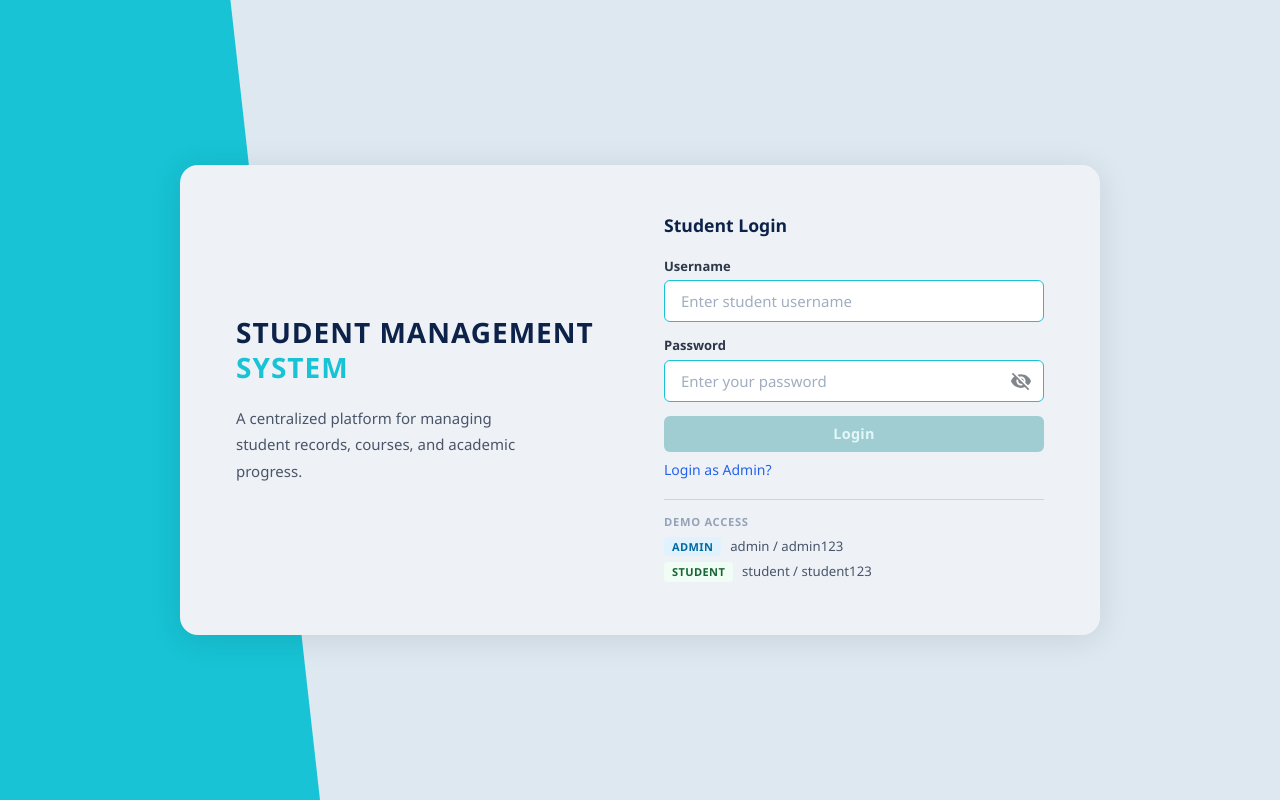
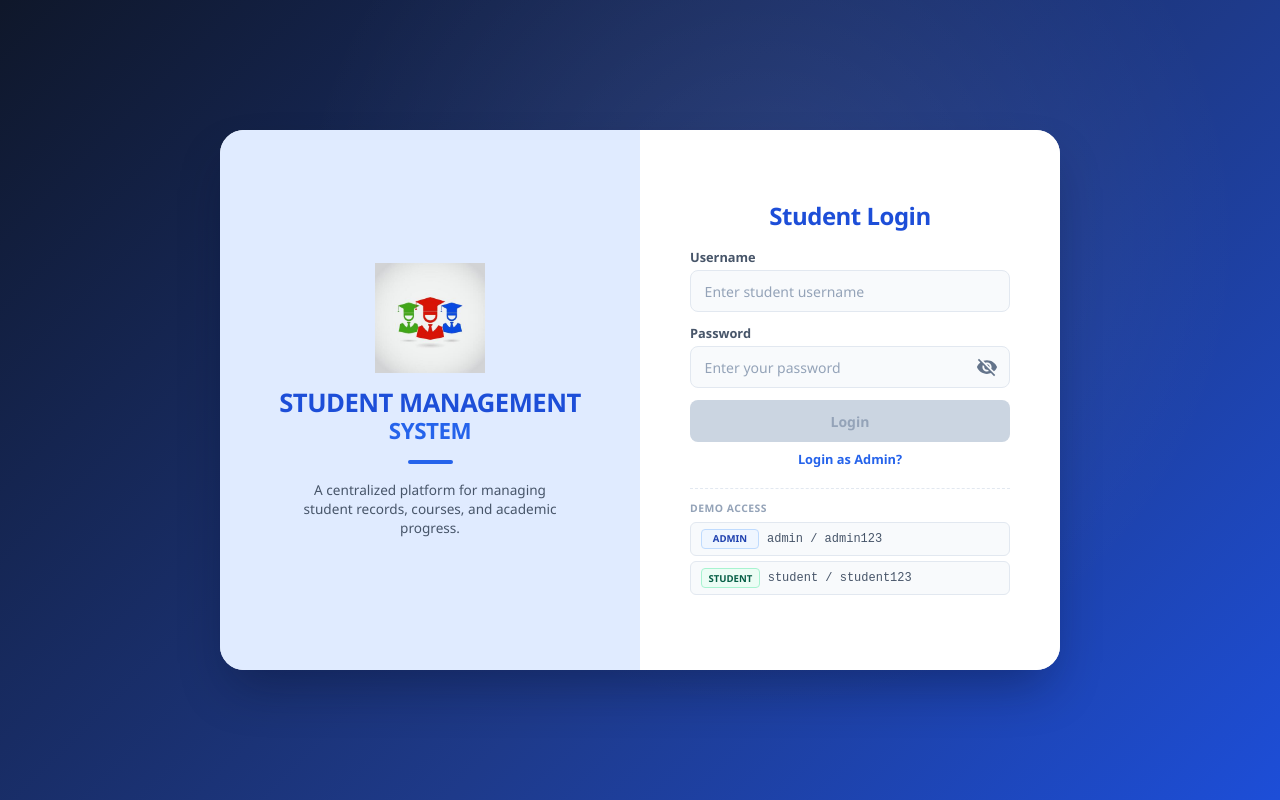
Before and after one commit to RajHarsh03/Student-Management-System-Angular, an Angular app in the folder student-management-system/: page /login in a window 1280 px wide. Built offline with nearby package versions, Linux system fonts and the light colour scheme.

Commit message:
Improve login page UI and add branding logo

```diff
--- a/student-management-system/src/app/auth/login/login.css
+++ b/student-management-system/src/app/auth/login/login.css
@@ -6,158 +6,158 @@
 .page {
   position: relative;
   min-height: 100dvh;
-  background: #dde8f0;
+  /* Reinstated the premium dark blue gradient with a subtle radial light glow */
+  background:
+    radial-gradient(circle at 60% 30%, rgba(255, 255, 255, 0.08), transparent 50%),
+    linear-gradient(135deg, #0f172a 0%, #1e3a8a 60%, #1d4ed8 100%);
   display: flex;
   align-items: center;
   justify-content: center;
-  padding: 2rem 1.5rem;
-  overflow-x: hidden;
+  padding: 1rem;
+  overflow: hidden; /* Guarantees no vertical scrolling */
 }
 
-.cyan-accent {
-  position: fixed;
-  top: 0;
-  left: 0;
-  width: 320px;
-  height: 100dvh;
-  background: #17c3d4;
-  clip-path: polygon(0 0, 72% 0, 100% 100%, 0 100%);
-  z-index: 0;
-}
-
+/* Kept the perfectly constrained layout dimensions */
 .main-panel {
   position: relative;
   z-index: 1;
-  background: #eef2f7;
-  border-radius: 18px;
+  background: #ffffff;
+  border-radius: 24px;
   width: 100%;
-  max-width: 920px;
+  max-width: 840px;
+  height: 540px;    /* Locked explicit height to ensure it fits perfectly on your screen */
   display: flex;
-  align-items: center;
-  padding: 3rem 3.5rem;
-  gap: 3rem;
-  box-shadow: 0 4px 32px rgba(0, 0, 0, 0.10);
+  overflow: hidden;
+  box-shadow: 0 25px 50px -12px rgba(7, 16, 43, 0.4);
 }
 
+/* Left Side Panel layout constraints */
 .brand-section {
   flex: 1;
-  min-width: 0;
+  background: #e0ebff;
   display: flex;
   flex-direction: column;
-  gap: 1.25rem;
+  justify-content: center;
+  align-items: center;
+  padding: 2rem;
+  text-align: center;
 }
 
-.brand-text {
-  display: flex;
-  flex-direction: column;
-  gap: 0.1rem;
+.brand-logo {
+  width: 110px;
+  height: auto;
+  object-fit: contain;
+  margin-bottom: 1rem;
 }
 
 .brand-title {
-  font-size: 1.75rem;
+  font-size: 1.6rem;
   font-weight: 800;
-  color: #0d2248;
-  letter-spacing: 1px;
-  line-height: 1.2;
-  text-transform: uppercase;
+  color: #1d4ed8;
+  letter-spacing: -0.5px;
+  line-height: 1.1;
 }
 
 .brand-subtitle {
-  font-size: 1.75rem;
+  font-size: 1.4rem;
   font-weight: 800;
-  color: #17c3d4;
-  letter-spacing: 1px;
-  line-height: 1.2;
-  text-transform: uppercase;
+  color: #2563eb;
+  letter-spacing: -0.5px;
+  line-height: 1.1;
+  margin-top: 2px;
+}
+
+.title-line {
+  width: 45px;
+  height: 4px;
+  background: #2563eb;
+  border-radius: 10px;
+  margin: 1rem auto;
 }
 
 .brand-tagline {
-  font-size: 0.9375rem;
-  color: #4a5568;
-  line-height: 1.75;
-  max-width: 300px;
+  font-size: 0.85rem;
+  color: #475569;
+  line-height: 1.4;
+  max-width: 260px;
 }
 
+/* Right Side Form Panel constraints */
 .form-section {
   flex: 1;
-  min-width: 0;
-  max-width: 380px;
+  background: #ffffff;
   display: flex;
   flex-direction: column;
+  justify-content: center;
+  align-items: center;
+  padding: 2rem;
 }
 
 .form-mode-label {
-  font-size: 1.1rem;
+  font-size: 24px;
   font-weight: 700;
-  color: #0d2248;
-  margin-bottom: 1.25rem;
+  color: #1d4ed8;
+  margin-bottom: 1rem;
+  letter-spacing: -0.5px;
 }
 
 .error-banner {
   background: #fef2f2;
   border: 1px solid #fecaca;
   color: #b91c1c;
-  font-size: 0.875rem;
-  padding: 0.6rem 0.875rem;
+  font-size: 0.8rem;
+  padding: 0.5rem 0.75rem;
   border-radius: 6px;
-  margin-bottom: 1rem;
-  line-height: 1.4;
+  margin-bottom: 0.75rem;
+  width: 100%;
+  max-width: 320px;
+}
+
+form {
+  width: 100%;
+  max-width: 320px;
 }
 
 .field {
-  margin-bottom: 0.875rem;
+  margin-bottom: 0.75rem;
 }
 
 .field label {
   display: block;
-  font-size: 0.8125rem;
+  font-size: 0.8rem;
   font-weight: 600;
-  color: #2d3748;
-  margin-bottom: 0.35rem;
+  color: #475569;
+  margin-bottom: 0.25rem;
 }
 
 .field input {
   display: block;
   width: 100%;
   height: 42px;
-  padding: 0 1rem;
-  font-size: 0.9375rem;
+  padding: 0 0.85rem;
+  font-size: 14px;
   font-family: inherit;
-  color: #1a202c;
-  background: #ffffff;
-  border: 1.5px solid #17c3d4;
-  border-radius: 6px;
+  color: #0f172a;
+  background: #f8fafc;
+  border: 1.5px solid #e2e8f0;
+  border-radius: 8px;
   outline: none;
-  transition: border-color 150ms, box-shadow 150ms;
+  transition: all 150ms ease;
 }
 
 .field input::placeholder {
-  color: #a0aec0;
-}
-
-.field input:-webkit-autofill,
-.field input:-webkit-autofill:hover,
-.field input:-webkit-autofill:focus {
-  -webkit-box-shadow: 0 0 0 1000px #ffffff inset;
-  -webkit-text-fill-color: #1a202c;
-}
-
-.field input:hover:not(:focus):not(.input-error) {
-  border-color: #0ea5b5;
+  color: #94a3b8;
 }
 
 .field input:focus {
-  border-color: #17c3d4;
-  box-shadow: 0 0 0 3px rgba(23, 195, 212, 0.18);
+  border-color: #2563eb;
+  background: #ffffff;
+  box-shadow: 0 0 0 3px rgba(37, 99, 235, 0.1);
 }
 
 .field input.input-error {
   border-color: #ef4444;
-  background: #fff8f8;
-}
-
-.field input.input-error:focus {
-  box-shadow: 0 0 0 3px rgba(239, 68, 68, 0.12);
+  background: #fef2f2;
 }
 
 .input-wrap {
@@ -167,8 +167,7 @@
 }
 
 .input-wrap input {
-  width: 100%;
-  padding-right: 2.75rem;
+  padding-right: 2.5rem;
 }
 
 .eye-btn {
@@ -178,67 +177,43 @@
   border: none;
   cursor: pointer;
   padding: 0;
-  color: #80868b;
+  color: #64748b;
   display: flex;
   align-items: center;
   justify-content: center;
-  transition: color 150ms;
-}
-
-.eye-btn:hover {
-  color: #3c4043;
-}
-
-.eye-btn:focus-visible {
-  outline: 2px solid #17c3d4;
-  border-radius: 3px;
 }
 
 .field-error {
   display: block;
-  font-size: 0.8rem;
+  font-size: 0.75rem;
   color: #dc2626;
-  margin-top: 0.25rem;
-  min-height: 1.1rem;
-  line-height: 1.4;
+  margin-top: 0.15rem;
+  min-height: 0.9rem;
 }
 
 .btn-login {
   display: block;
   width: 100%;
-  height: 36px;
-  font-size: 0.9rem;
+  height: 42px;
+  font-size: 14px;
   font-family: inherit;
   font-weight: 600;
   color: #ffffff;
-  background: #17c3d4;
+  background: #1d4ed8;
   border: none;
-  border-radius: 6px;
+  border-radius: 8px;
   cursor: pointer;
-  margin-top: 0.375rem;
-  letter-spacing: 0.3px;
-  transition: background 150ms, box-shadow 150ms, transform 100ms;
+  margin-top: 0.25rem;
+  transition: all 150ms ease;
 }
 
 .btn-login:hover:not(:disabled) {
-  background: #0ea5b5;
-  box-shadow: 0 3px 10px rgba(23, 195, 212, 0.35);
-}
-
-.btn-login:active:not(:disabled) {
-  background: #0c8fa0;
-  transform: translateY(1px);
-  box-shadow: none;
-}
-
-.btn-login:focus-visible {
-  outline: 2.5px solid #17c3d4;
-  outline-offset: 3px;
+  background: #1e40af;
 }
 
 .btn-login:disabled {
-  background: #a0cdd2;
-  color: #e2f7f9;
+  background: #cbd5e1;
+  color: #94a3b8;
   cursor: not-allowed;
 }
 
@@ -247,12 +222,13 @@
   border: none;
   cursor: pointer;
   font-family: inherit;
-  font-size: 0.875rem;
-  font-weight: 500;
+  font-size: 0.8rem;
+  font-weight: 600;
   color: #2563eb;
   padding: 0.5rem 0;
-  text-align: left;
-  transition: color 150ms;
+  text-align: center;
+  margin: 0 auto;
+  display: block;
 }
 
 .admin-login-toggle:hover {
@@ -260,86 +236,79 @@
   text-decoration: underline;
 }
 
-.admin-login-toggle:focus-visible {
-  outline: 2px solid #2563eb;
-  outline-offset: 2px;
-  border-radius: 3px;
-}
-
+/* Compact demo logs configuration */
 .demo-access {
   margin-top: 0.75rem;
-  padding-top: 0.875rem;
-  border-top: 1px solid #cbd5e1;
+  padding-top: 0.75rem;
+  border-top: 1px dashed #e2e8f0;
+  width: 100%;
+  max-width: 320px;
 }
 
 .demo-label {
-  font-size: 0.7rem;
+  font-size: 0.65rem;
   font-weight: 700;
   color: #94a3b8;
   text-transform: uppercase;
-  letter-spacing: 0.7px;
-  margin-bottom: 0.5rem;
+  letter-spacing: 0.5px;
+  margin-bottom: 0.4rem;
 }
 
 .demo-row {
   display: flex;
   align-items: center;
-  gap: 0.55rem;
+  gap: 0.5rem;
   margin-bottom: 0.35rem;
-  flex-wrap: wrap;
+  background: #f8fafc;
+  padding: 6px 10px;
+  border-radius: 6px;
+  border: 1px solid #e2e8f0;
 }
 
 .demo-badge {
   flex-shrink: 0;
-  font-size: 0.6875rem;
+  font-size: 0.6rem;
   font-weight: 700;
   text-transform: uppercase;
-  letter-spacing: 0.4px;
-  padding: 0.15rem 0.5rem;
+  padding: 0.15rem 0.4rem;
   border-radius: 4px;
-  min-width: 54px;
+  min-width: 58px;
   text-align: center;
 }
 
 .demo-badge.admin {
-  background: #e0f2fe;
-  color: #0369a1;
+  background: #eff6ff;
+  color: #1e40af;
+  border: 1px solid #bfdbfe;
 }
 
 .demo-badge.student {
-  background: #f0fdf4;
-  color: #166534;
+  background: #ecfdf5;
+  color: #065f46;
+  border: 1px solid #a7f3d0;
 }
 
 .demo-creds {
-  font-size: 0.825rem;
+  font-size: 0.75rem;
   color: #475569;
-  line-height: 1.5;
+  font-family: monospace;
 }
 
-@media (prefers-reduced-motion: reduce) {
-  *, *::before, *::after {
-    transition: none !important;
-    animation: none !important;
+/* Mobile responsive transformations */
+@media (max-width: 768px) {
+  .page {
+    overflow-y: auto;
+  }
+  .main-panel {
+    flex-direction: column;
+    max-width: 360px;
+    height: auto;
+    border-radius: 20px;
+  }
+  .brand-section {
+    padding: 1.5rem;
+  }
+  .form-section {
+    padding: 1.5rem;
   }
 }
-
-@media (max-width: 900px) {
-  .cyan-accent { width: 220px; }
-  .main-panel { padding: 2.5rem 2rem; gap: 2rem; }
-  .brand-tagline { display: none; }
-}
-
-@media (max-width: 700px) {
-  .cyan-accent { display: none; }
-  .page { align-items: flex-start; padding: 1.5rem 1.25rem; }
-  .main-panel { flex-direction: column; align-items: flex-start; min-height: unset; padding: 2rem 1.5rem; gap: 1.5rem; border-radius: 12px; }
-  .brand-section { width: 100%; }
-  .form-section { max-width: 100%; width: 100%; }
-}
-
-@media (max-width: 480px) {
-  .page { padding: 1.25rem; }
-  .main-panel { padding: 1.5rem 1.25rem; border-radius: 10px; }
-  .brand-section { display: none; }
-}
--- a/student-management-system/src/app/auth/login/login.html
+++ b/student-management-system/src/app/auth/login/login.html
@@ -1,23 +1,33 @@
 <div class="page">
-
   <div class="cyan-accent"></div>
 
   <div class="main-panel">
 
     <div class="brand-section">
+      <img
+        src="images/sms-vector.jpg"
+        alt="Student Management Logo"
+        class="brand-logo">
+
       <div class="brand-text">
-        <p class="brand-title">STUDENT MANAGEMENT</p>
-        <p class="brand-subtitle">SYSTEM</p>
+        <h1 class="brand-title">STUDENT MANAGEMENT</h1>
+        <h2 class="brand-subtitle">SYSTEM</h2>
       </div>
-      <p class="brand-tagline">A centralized platform for managing student records, courses, and academic progress.</p>
+
+      <div class="title-line"></div>
+
+      <p class="brand-tagline">
+        A centralized platform for managing student records,
+        courses, and academic progress.
+      </p>
     </div>
 
     <div class="form-section">
 
-      <div class="form-mode-label">
+      <h3 class="form-mode-label">
         <span *ngIf="!isAdminMode">Student Login</span>
         <span *ngIf="isAdminMode">Admin Login</span>
-      </div>
+      </h3>
 
       <div class="error-banner" *ngIf="errorMessage">
         {{ errorMessage }}
@@ -32,8 +42,8 @@
             type="text"
             formControlName="username"
             [placeholder]="isAdminMode ? 'Enter admin username' : 'Enter student username'"
-            [class.input-error]="username.invalid && username.touched"
-          />
+            [class.input-error]="username.invalid && username.touched">
+
           <span class="field-error" *ngIf="username.invalid && username.touched">
             Username is required.
           </span>
@@ -47,44 +57,56 @@
               [type]="showPassword ? 'text' : 'password'"
               formControlName="password"
               placeholder="Enter your password"
-              [class.input-error]="password.invalid && password.touched"
-            />
-            <button type="button" class="eye-btn" (click)="togglePassword()">
-              <!-- eye open — password visible -->
+              [class.input-error]="password.invalid && password.touched">
+
+            <button
+              type="button"
+              class="eye-btn"
+              (click)="togglePassword()"
+              aria-label="Toggle password visibility">
+
               <svg *ngIf="showPassword" xmlns="http://www.w3.org/2000/svg" width="22" height="22" viewBox="0 0 24 24" fill="currentColor">
                 <path d="M12 4.5C7 4.5 2.73 7.61 1 12c1.73 4.39 6 7.5 11 7.5s9.27-3.11 11-7.5c-1.73-4.39-6-7.5-11-7.5zm0 12.5c-2.76 0-5-2.24-5-5s2.24-5 5-5 5 2.24 5 5-2.24 5-5 5zm0-8c-1.66 0-3 1.34-3 3s1.34 3 3 3 3-1.34 3-3-1.34-3-3-3z"/>
               </svg>
-              <!-- eye off — password hidden -->
+
               <svg *ngIf="!showPassword" xmlns="http://www.w3.org/2000/svg" width="22" height="22" viewBox="0 0 24 24" fill="currentColor">
                 <path d="M12 7c2.76 0 5 2.24 5 5 0 .65-.13 1.26-.36 1.83l2.92 2.92c1.51-1.26 2.7-2.89 3.43-4.75-1.73-4.39-6-7.5-11-7.5-1.4 0-2.74.25-3.98.7l2.16 2.16C10.74 7.13 11.35 7 12 7zM2 4.27l2.28 2.28.46.46C3.08 8.3 1.78 10.02 1 12c1.73 4.39 6 7.5 11 7.5 1.55 0 3.03-.3 4.38-.84l.42.42L19.73 22 21 20.73 3.27 3 2 4.27zM7.53 9.8l1.55 1.55c-.05.21-.08.43-.08.65 0 1.66 1.34 3 3 3 .22 0 .44-.03.65-.08l1.55 1.55c-.67.33-1.41.53-2.2.53-2.76 0-5-2.24-5-5 0-.79.2-1.53.53-2.2zm4.31-.78l3.15 3.15.02-.16c0-1.66-1.34-3-3-3l-.17.01z"/>
               </svg>
             </button>
           </div>
+
           <span class="field-error" *ngIf="password.invalid && password.touched">
             <span *ngIf="password.hasError('required')">Password is required.</span>
             <span *ngIf="password.hasError('minlength')">Minimum 6 characters required.</span>
           </span>
         </div>
 
-        <button type="submit" class="btn-login" [disabled]="loginForm.invalid">
+        <button
+          type="submit"
+          class="btn-login"
+          [disabled]="loginForm.invalid">
           Login
         </button>
-
       </form>
 
-      <button type="button" class="admin-login-toggle" (click)="toggleMode()">
+      <button
+        type="button"
+        class="admin-login-toggle"
+        (click)="toggleMode()">
         <span *ngIf="!isAdminMode">Login as Admin?</span>
         <span *ngIf="isAdminMode">Login as Student?</span>
       </button>
 
       <div class="demo-access">
-        <p class="demo-label">Demo access</p>
+        <p class="demo-label">Demo Access</p>
+
         <div class="demo-row">
-          <span class="demo-badge admin">Admin</span>
+          <span class="demo-badge admin">ADMIN</span>
           <span class="demo-creds">admin / admin123</span>
         </div>
+
         <div class="demo-row">
-          <span class="demo-badge student">Student</span>
+          <span class="demo-badge student">STUDENT</span>
           <span class="demo-creds">student / student123</span>
         </div>
       </div>
```
Also changed, not shown: student-management-system/public/images/sms-vector.jpg (added).
